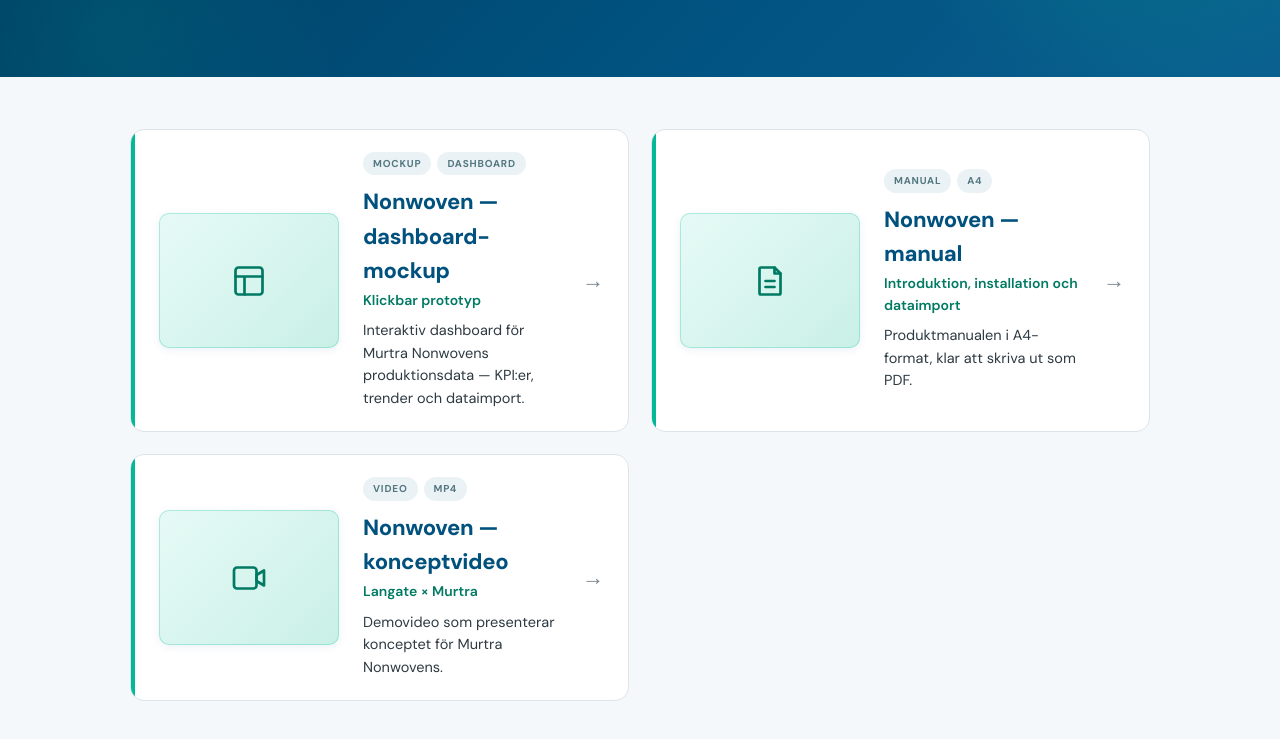
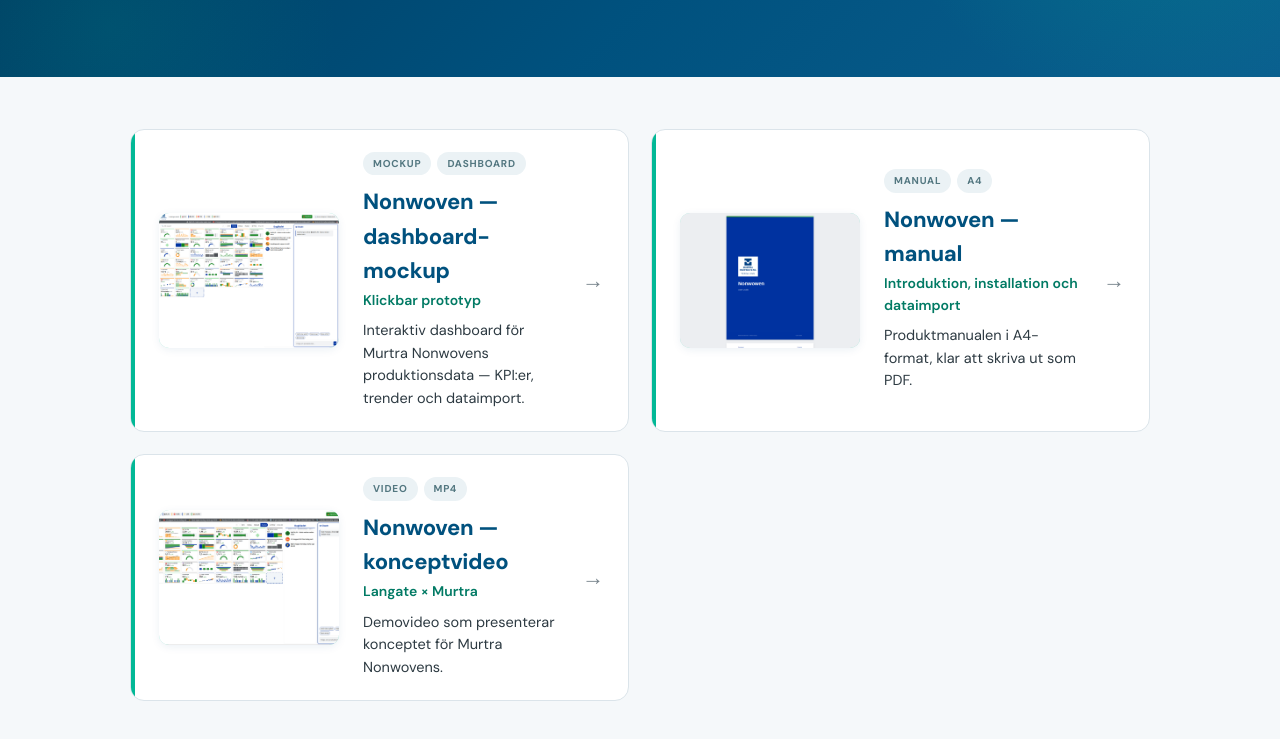
Before and after one commit to PeterLangate/special-rotary-phone, a plain HTML site: page nonwoven/index.html in a window 1280 px wide. Shown: the part 247-986 px from the top of the page. Drawn offline with Linux system fonts and the light colour scheme; no server answers.

Commit message:
Nonwoven cards: add screenshots
Co-Authored-By: Claude Opus 5.5 <noreply@anthropic.com>

```diff
--- a/nonwoven/index.html
+++ b/nonwoven/index.html
@@ -21,6 +21,7 @@
 		<div class="project-grid">
 			<a class="project-card" href="nonwoven-mockup.html">
 				<div class="project-thumb">
+					<img src="../thumbs/nonwoven-mockup.png?v=20261117" alt="">
 					<svg viewBox="0 0 24 24" fill="none" stroke="currentColor" stroke-width="1.8" stroke-linecap="round" stroke-linejoin="round" aria-hidden="true"><rect x="3" y="3" width="18" height="18" rx="2"/><path d="M3 9h18M9 21V9"/></svg>
 				</div>
 				<div class="project-body">
@@ -33,6 +34,7 @@
 			</a>
 			<a class="project-card" href="nonwoven-manual.html">
 				<div class="project-thumb">
+					<img src="../thumbs/nonwoven-manual.png?v=20261117" alt="">
 					<svg viewBox="0 0 24 24" fill="none" stroke="currentColor" stroke-width="1.8" stroke-linecap="round" stroke-linejoin="round" aria-hidden="true"><path d="M6 3h9l4 4v13a1 1 0 0 1-1 1H6a1 1 0 0 1-1-1V4a1 1 0 0 1 1-1z"/><path d="M15 3v4h4"/><path d="M9 12h6M9 16h6"/></svg>
 				</div>
 				<div class="project-body">
@@ -45,6 +47,7 @@
 			</a>
 			<a class="project-card" href="nonwoven-koncept.mp4">
 				<div class="project-thumb">
+					<img src="../thumbs/nonwoven-video.png?v=20261117" alt="">
 					<svg viewBox="0 0 24 24" fill="none" stroke="currentColor" stroke-width="1.8" stroke-linecap="round" stroke-linejoin="round" aria-hidden="true"><rect x="2" y="5" width="15" height="14" rx="2"/><path d="M17 10l5-3v10l-5-3z"/></svg>
 				</div>
 				<div class="project-body">
```
Also changed, not shown: index.html (+1 -0 lines), thumbs/nonwoven-manual.png (added), thumbs/nonwoven-mockup.png (added), thumbs/nonwoven-video.png (added).
